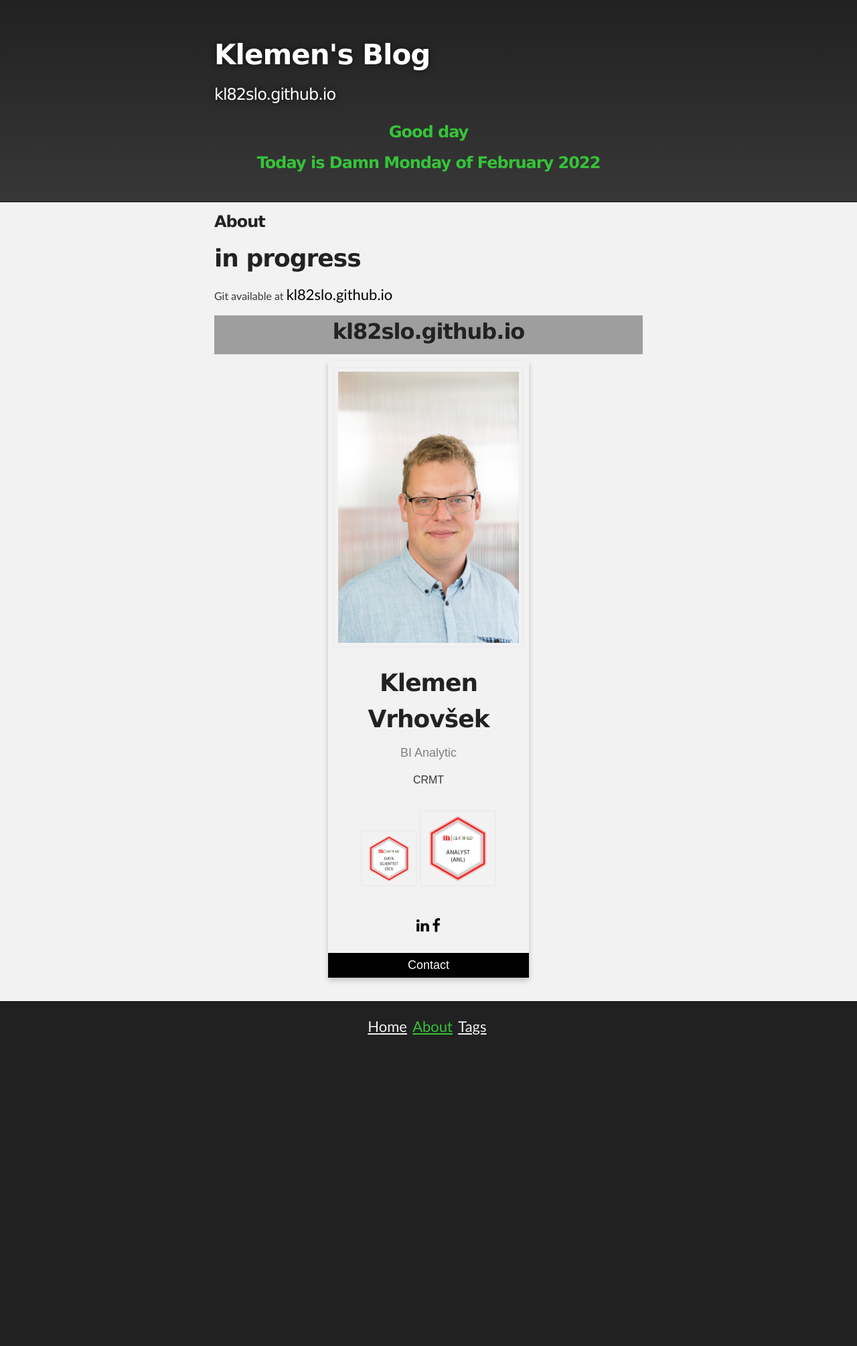
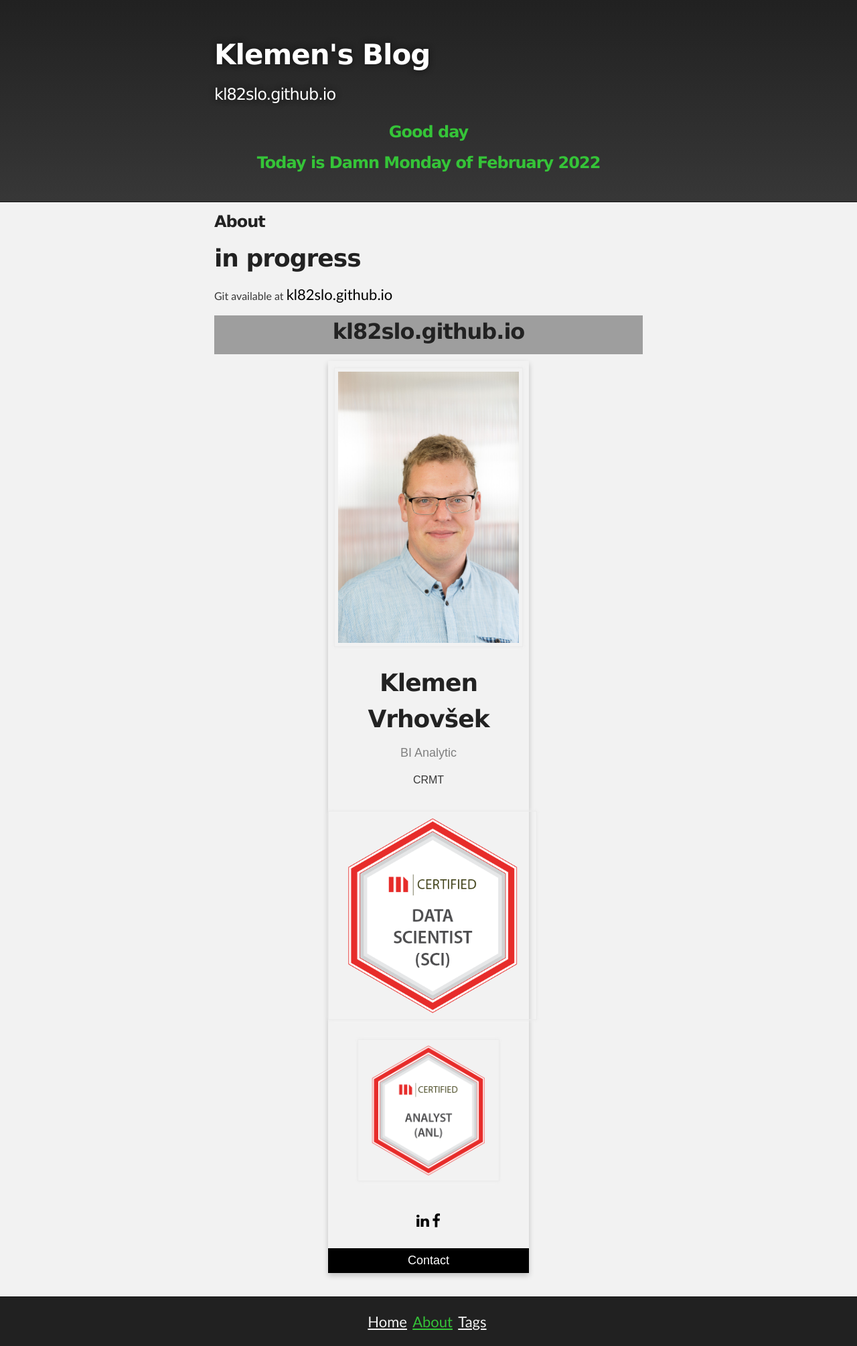
Before and after one commit to kl82slo/kl82slo.github.io, a Jekyll site: the page built from about.md, in a window 1280 px wide. Shown: the whole page at 67% size. Built offline with Jekyll 4.4.1, drawn with Linux system fonts in a browser that asks for light colours; before the commit the page ends 1569 px from its top, so only the background shows below that; grey boxes are pictures that could not be loaded.

Commit message:
Update about.md

```diff
--- a/about.md
+++ b/about.md
@@ -66,12 +66,12 @@
      <div style="margin: 24px 0;">
 
       <a href="https://www.credential.net/e6e7597e-2173-4501-ad4a-dab1ae706dda#gs.ovl60o">
-      <img alt="SCI" src="/img/Info/SCI.png" style="width=300" height="70">
+      <img alt="SCI" src="/img/Info/SCI.png" style="width=300" height="300">
       </a>
       <!--- SCI --->
 
        <a href="https://www.credential.net/f90c2f05-ee25-414c-91ef-ed39f1e75dc7#gs.ovl66e">
-       <img alt="ANL" src="/img/Info/ANL.png" style="width=300" height="100">
+       <img alt="ANL" src="/img/Info/ANL.png" style="width=200" height="200">
        </a>
        <!--- ANL --->
 
```
